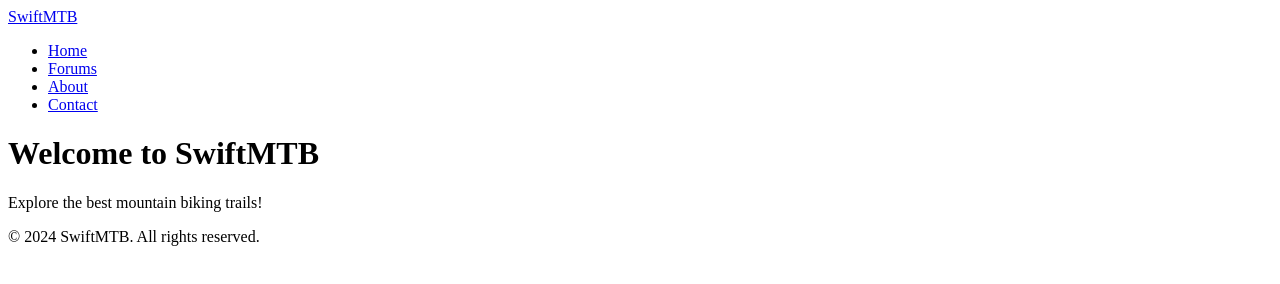
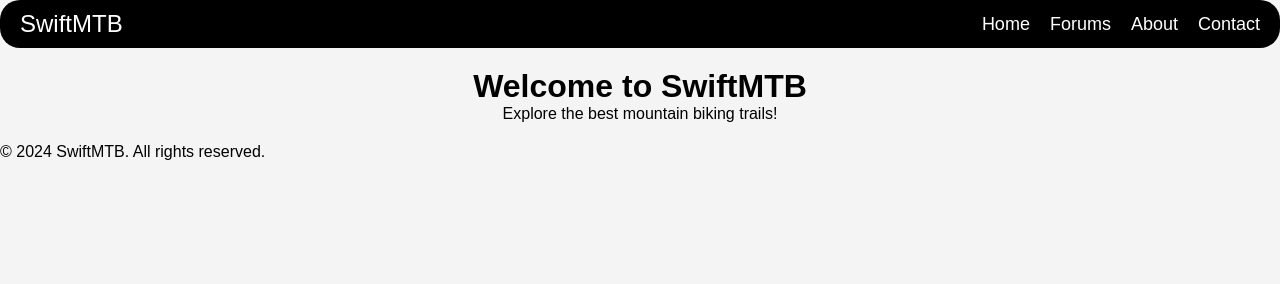
Before and after one commit to 1budugu/mtbmadesimple.com, a plain HTML site: page index.html in a window 1280 px wide. Drawn offline with Linux system fonts and the light colour scheme.

Commit message:
Update styles.css

```diff
--- a/styles.css
+++ b/styles.css
@@ -1,41 +1,55 @@
-<!DOCTYPE html>
-<html lang="en">
-<head>
-    <meta charset="UTF-8">
-    <meta name="viewport" content="width=device-width, initial-scale=1.0">
-    <link rel="stylesheet" href="styles.css">
-    <title>SwiftMTB - Home</title>
-</head>
-<body>
-    <header>
-        <nav>
-            <div class="logo">SwiftMTB</div>
-            <ul class="nav-links">
-                <li><a href="index.html">Home</a></li>
-                <li><a href="about.html">About</a></li>
-                <li><a href="contact.html">Contact</a></li>
-                <li><a href="forums.html">Forums</a></li>
-            </ul>
-        </nav>
-    </header>
+/* General reset */
+body, h1, p, ul {
+    margin: 0;
+    padding: 0;
+    box-sizing: border-box;
+}
 
-    <main>
-        <h1>Welcome to SwiftMTB</h1>
-        <p>Your go-to site for everything mountain biking!</p>
-    </main>
+body {
+    font-family: Arial, sans-serif;
+    background-color: #f4f4f4;
+}
 
-    <footer>
-        <p>&copy; 2024 SwiftMTB. All rights reserved.</p>
-    </footer>
+/* Navigation bar styles */
+header {
+    background-color: #000; /* Black background */
+    padding: 10px 20px; /* Padding for the header */
+    border-radius: 20px; /* Curved corners */
+}
 
-    <div id="cookie-alert" class="cookie-alert">
-        <p>This website uses cookies to enhance the user experience. <button id="accept-cookies">Accept</button></p>
-    </div>
+nav {
+    display: flex; /* Flexbox for layout */
+    justify-content: space-between; /* Space between logo and links */
+    align-items: center; /* Center items vertically */
+}
 
-    <script>
-        document.getElementById('accept-cookies').onclick = function() {
-            document.getElementById('cookie-alert').style.display = 'none';
-        };
-    </script>
-</body>
-</html>
+.logo a {
+    font-size: 24px; /* Logo size */
+    color: white; /* Logo color */
+    text-decoration: none; /* No underline */
+}
+
+.nav-links {
+    list-style: none; /* Remove bullets */
+    display: flex; /* Flexbox for navigation */
+}
+
+.nav-links li {
+    margin-left: 20px; /* Space between links */
+}
+
+.nav-links a {
+    text-decoration: none; /* Remove underline */
+    color: white; /* Link color */
+    font-size: 18px; /* Link size */
+}
+
+.nav-links a:hover {
+    color: #ccc; /* Light gray on hover */
+}
+
+/* Main content styles */
+main {
+    padding: 20px;
+    text-align: center;
+}
```
